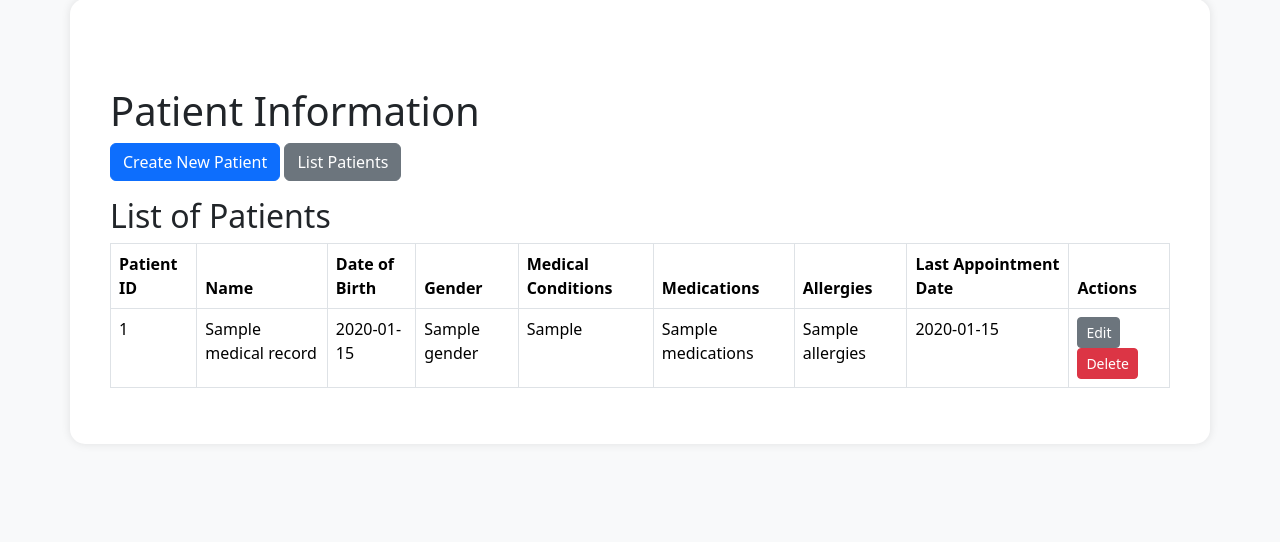
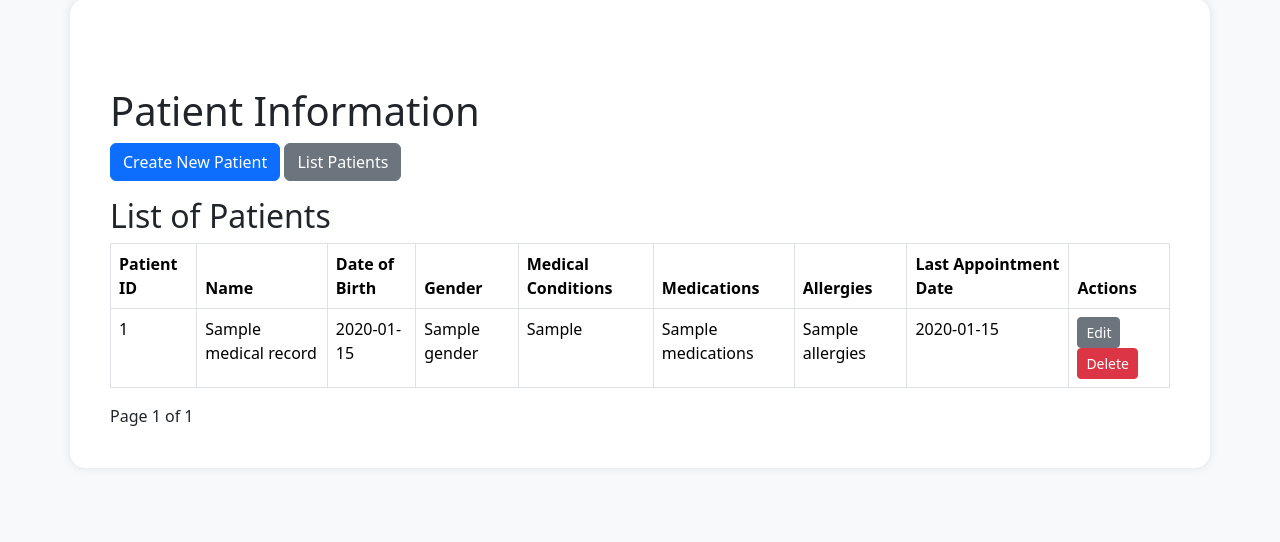
Before and after one commit to akwilapurba/MedicalApp, a Flask app: page /search in a window 1280 px wide. Shown: the part 57-599 px from the top of the page. Run offline with Flask 3, Linux system fonts and the light colour scheme; a database or web service that is not in the repository returns one stand-in record (values such as "Sample title"); parts of the project's set-up code (start-up, migrations or seed data) failed here and were passed over; some libraries are stand-ins or nearby versions.

Commit message:
Add the pagination in list patient

```diff
--- a/main.py
+++ b/main.py
@@ -100,11 +100,20 @@ def contact():
 @app.route('/information')
 def information():
     action = request.args.get('action')
+    page = int(request.args.get('page', 1))  # Get the current page number from the URL, default is 1
+    per_page = 50  # Number of patients per page
+
     if action == 'create':
         return render_template('information.html', action='create')
     elif action == 'list':
-        patients = mongo.db.medical_records.find()
-        return render_template('information.html', action='list', patients=patients)
+        # Calculate the total number of patients and the total number of pages
+        total_patients = mongo.db.medical_records.count_documents({})
+        total_pages = (total_patients + per_page - 1) // per_page
+
+        # Fetch patients according to the current page and limit results
+        patients = mongo.db.medical_records.find().skip((page - 1) * per_page).limit(per_page)
+
+        return render_template('information.html', action='list', patients=patients, total_pages=total_pages, current_page=page)
     elif action == 'search':
         return render_template('information.html', action='search')
     else:
@@ -114,17 +123,29 @@ def information():
 def search_patient():
     # Get the search query from the URL parameters
     search_query = request.args.get('query')
+    page = int(request.args.get('page', 1))  # Get the current page number, default is 1
 
-    # Search for patients in the medical_records collection
+    # Define the number of search results per page
+    per_page = 50
+
+    # Perform a case-insensitive search for patients in the medical_records collection
     # Query the collection based on the search query in the 'name' field
-    results = mongo.db.medical_records.find({
+    # Calculate the total number of search results
+    total_patients = mongo.db.medical_records.count_documents({
         'name': {'$regex': search_query, '$options': 'i'}
     })
 
-    # Render the information.html template with the search results
+    # Calculate the total number of pages
+    total_pages = (total_patients + per_page - 1) // per_page
+
+    # Fetch search results according to the current page and limit results
+    results = mongo.db.medical_records.find({
+        'name': {'$regex': search_query, '$options': 'i'}
+    }).skip((page - 1) * per_page).limit(per_page)
+
+    # Render the information.html template with the search results and pagination details
     # Pass 'list' as the action to indicate we want to display the list of patients
-    return render_template('information.html', action='list', patients=results)
-
+    return render_template('information.html', action='list', patients=results, total_pages=total_pages, current_page=page)
 
 # Create a new patient
 @app.route('/create', methods=['GET', 'POST'])
--- a/templates/information.html
+++ b/templates/information.html
@@ -126,6 +126,17 @@
         </tbody>
     </table>
 
+    <!-- Pagination controls -->
+    <div class="pagination mt-3">
+        {% if current_page > 1 %}
+        <a href="/information?action=list&page={{ current_page - 1 }}" class="btn btn-secondary">Previous</a>
+        {% endif %}
+        Page {{ current_page }} of {{ total_pages }}
+        {% if current_page < total_pages %}
+        <a href="/information?action=list&page={{ current_page + 1 }}" class="btn btn-secondary">Next</a>
+        {% endif %}
+    </div>
+
     {% elif action == "edit" %}
     <!-- Form to edit an existing patient -->
     <h2>Edit Patient</h2>
```
